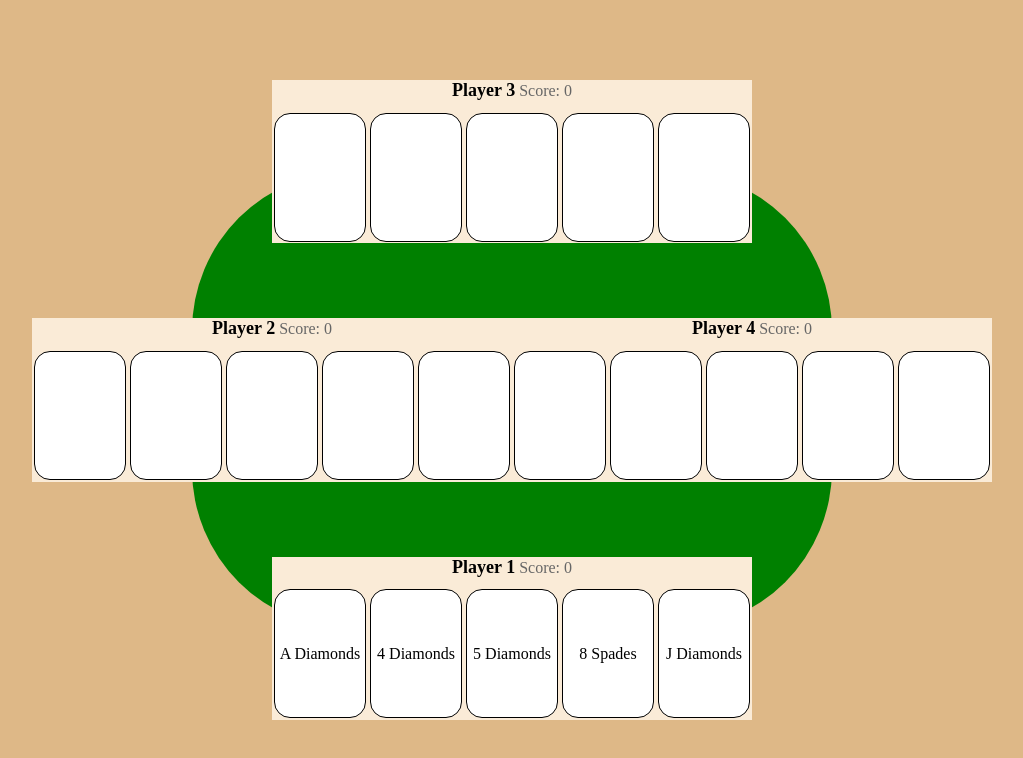
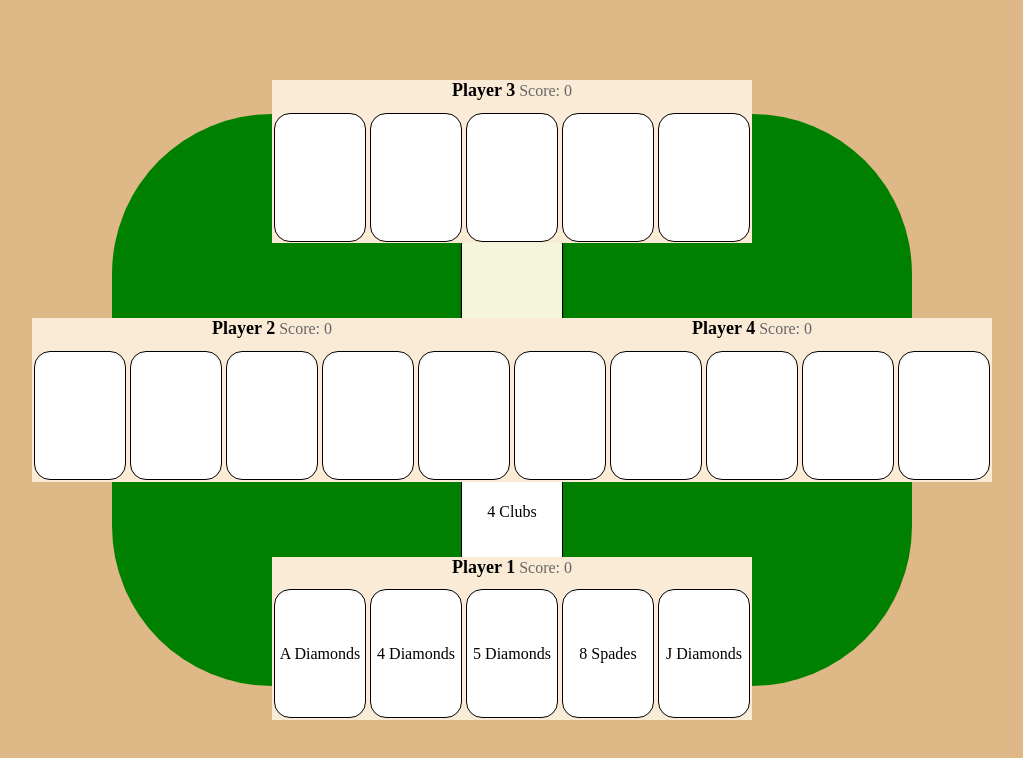
Before and after one commit to vaiciits/yaniv-js, a website: page index.html in a window 1280 px wide. Shown: the whole page, without its empty margins (128-1151 px from the left). Drawn offline with Linux system fonts and the light colour scheme.

Commit message:
show played cards

```diff
--- a/main.js
+++ b/main.js
@@ -356,6 +356,8 @@ class Yaniv {
                 player.addCard(this.deck.take());
             });
         };
+
+        this.putDown([this.deck.take()]);
     }
 
     getCardDivs() {
@@ -369,6 +371,22 @@ class Yaniv {
         return this.players[index];
     }
 
+    putDown(playedCards) {
+        this.played.push(playedCards);
+
+        const parent = document.querySelector('.played-cards');
+        parent.innerHTML = '';
+        for (let i = 0; i < playedCards.length; i++) {
+            const div = document.createElement('div');
+            div.classList.add('card');
+            div.dataset.suite = playedCards[i].getSuite();
+            div.dataset.number = playedCards[i].getNumeric();
+            div.innerHTML = playedCards[i].represent();
+
+            parent.appendChild(div);
+        }
+    }
+
     select(cardIndex) {
         this.getPlayer(0).select(cardIndex);
         this.visualiseSelect(cardIndex);
@@ -380,6 +398,7 @@ class Yaniv {
         if (playedCards.length > 0) {
             player.addCard(this.deck.take());
             this.unselect();
+            this.putDown(playedCards);
         }
     }
 
--- a/styles.css
+++ b/styles.css
@@ -15,7 +15,7 @@ body {
 
 .table {
     position: relative;
-    width: 40rem;
+    width: 50rem;
     /* height: 300px; */
     aspect-ratio: 1.4;
     background-color: #008000;
@@ -29,7 +29,6 @@ body {
 }
 
 .card {
-    /* width: 10rem; */
     width: 100px;
     aspect-ratio: 0.714;
     border: 0.1rem solid black;
@@ -43,40 +42,17 @@ body {
 }
 
 #deck {
-    /* position: absolute;
-    top: 20px;
-    left: 20px;
-    width: 50px;
-    height: 70px;
-    background-color: #fff;
-    border-radius: 5px;
-    box-shadow: 0 0 5px rgba(0, 0, 0, 0.2);
-    background-color: beige; */
-
-
-    display: block;
-    /* position: absolute; */
-    /* top: 200px; */
-    /* left: 20px; */
-    /* width: 50px;
-    height: 70px; */
-    /* width: 1; */
-    /* background-color: #fff; */
-    /* border-radius: 5px; */
+    display: flex;
     box-shadow: 0 0 5px rgba(0, 0, 0, 0.2);
     background-color: beige;
+    margin-bottom: 5rem;
 }
 
 .played-cards {
     display: flex;
-    justify-content: space-around;
-    position: absolute;
-    bottom: 20px;
-    left: 0;
-    right: 0;
-    padding: 0 20px;
-    /* TEMP */
-    background-color: azure;
+    align-items: center;
+    justify-content: center;
+    margin: 0.1rem;
 }
 
 .player {
@@ -131,7 +107,8 @@ body {
 }
 
 .bottom-player .hand .card,
-#deck {
+#deck,
+.played-cards .card {
     cursor: pointer;
 }
 
```
